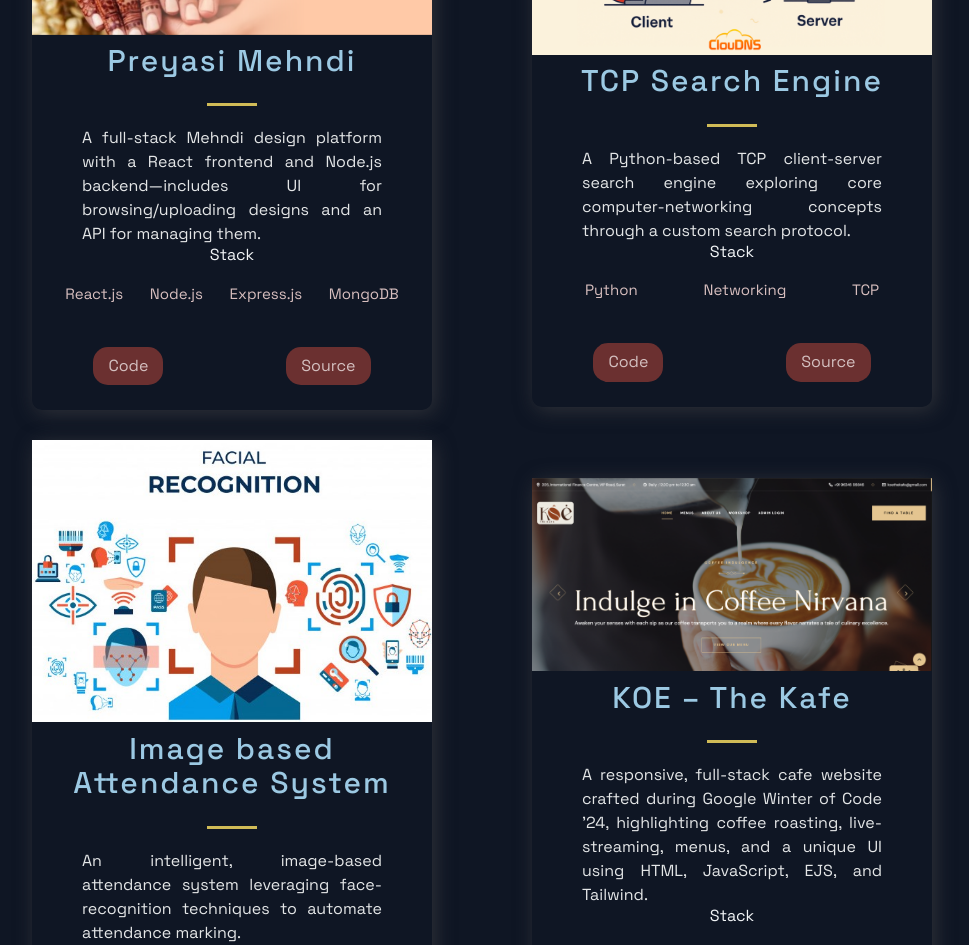
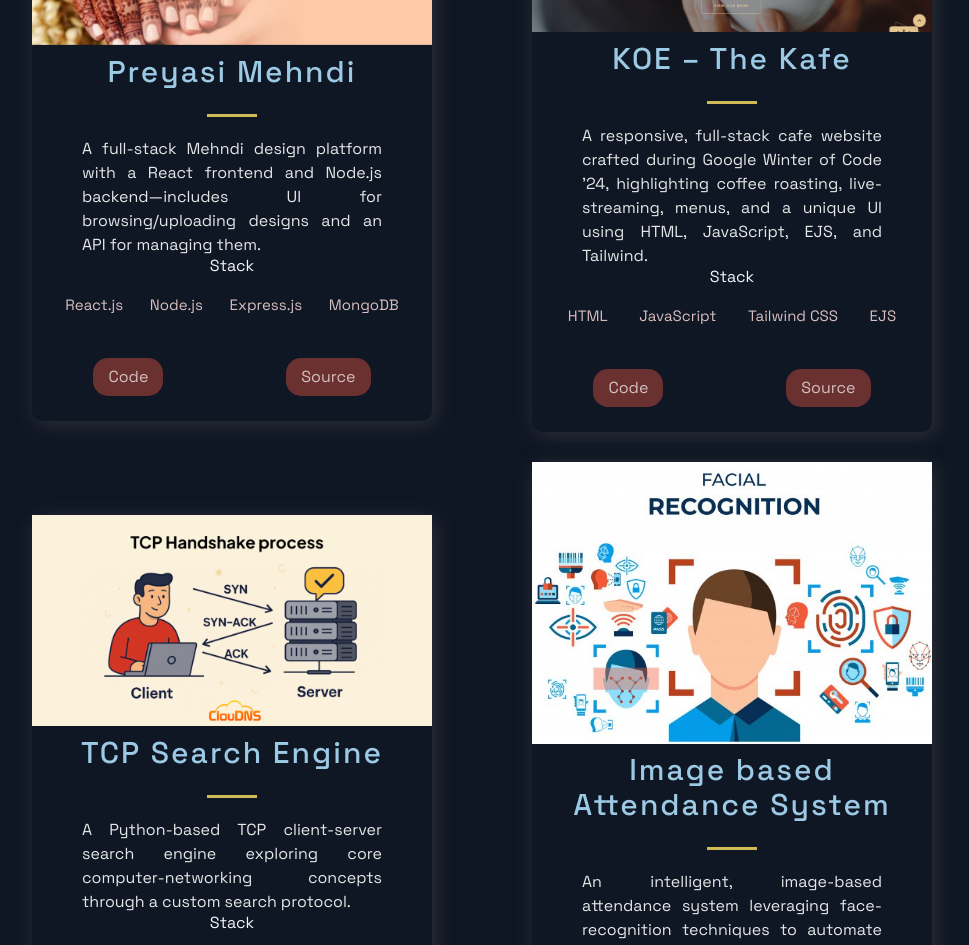
Before and after one commit to arb1465/portfolio-arb, a Next.js app: page / in a window 1280 px wide. Shown: the part 1600-2545 px from the top of the page, without its empty margins (158-1127 px from the left). Built offline with nearby package versions, Linux system fonts and the light colour scheme.

Commit message:
photo change

```diff
--- a/src/constants/constants.js
+++ b/src/constants/constants.js
@@ -7,6 +7,15 @@ export const projects = [
     visit: 'https://github.com/arb1465/preyasi-mehndi-frontend',
     source: 'https://preyasi-mehndi.vercel.app',
     id: 0,
+  },
+  {
+    title: 'KOE – The Kafe',
+    description: 'A responsive, full-stack cafe website crafted during Google Winter of Code ’24, highlighting coffee roasting, live-streaming, menus, and a unique UI using HTML, JavaScript, EJS, and Tailwind.',
+    image: '/images/4.png',
+    tags: ['HTML', 'JavaScript', 'Tailwind CSS', 'EJS'],
+    visit: 'https://github.com/arb1465/KOE-The-Kafe-GWOC-24',
+    source: 'https://koe-the-cafe-winter-wiz.onrender.com/',
+    id: 2,
   },
   {
     title: 'TCP Search Engine',
@@ -26,15 +35,6 @@ export const projects = [
     visit: 'https://github.com/arb1465/Image-based-attendance-system',
     id: 4,
   },
-  {
-    title: 'KOE – The Kafe',
-    description: 'A responsive, full-stack cafe website crafted during Google Winter of Code ’24, highlighting coffee roasting, live-streaming, menus, and a unique UI using HTML, JavaScript, EJS, and Tailwind.',
-    image: '/images/4.png',
-    tags: ['HTML', 'JavaScript', 'Tailwind CSS', 'EJS'],
-    visit: 'https://github.com/arb1465/KOE-The-Kafe-GWOC-24',
-    source: 'https://koe-the-cafe-winter-wiz.onrender.com/',
-    id: 2,
-  },
 ];
 
 export const TimeLineData = [
```
